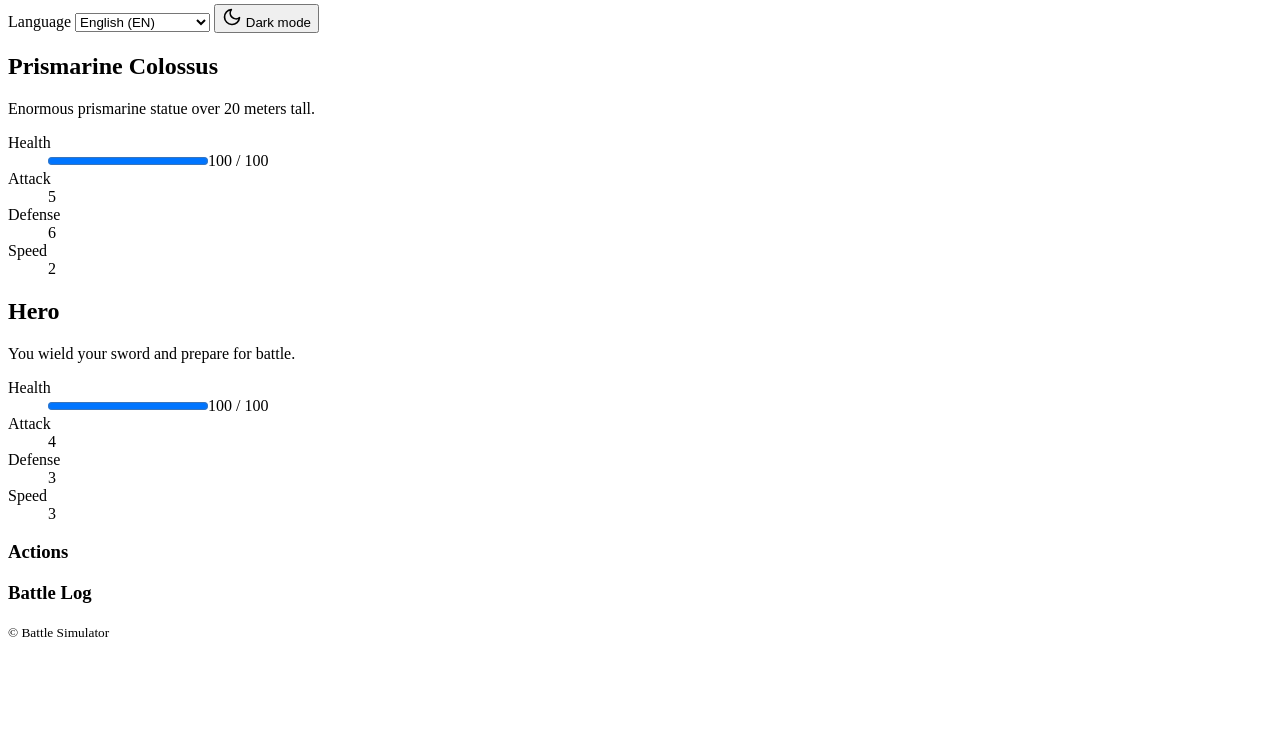
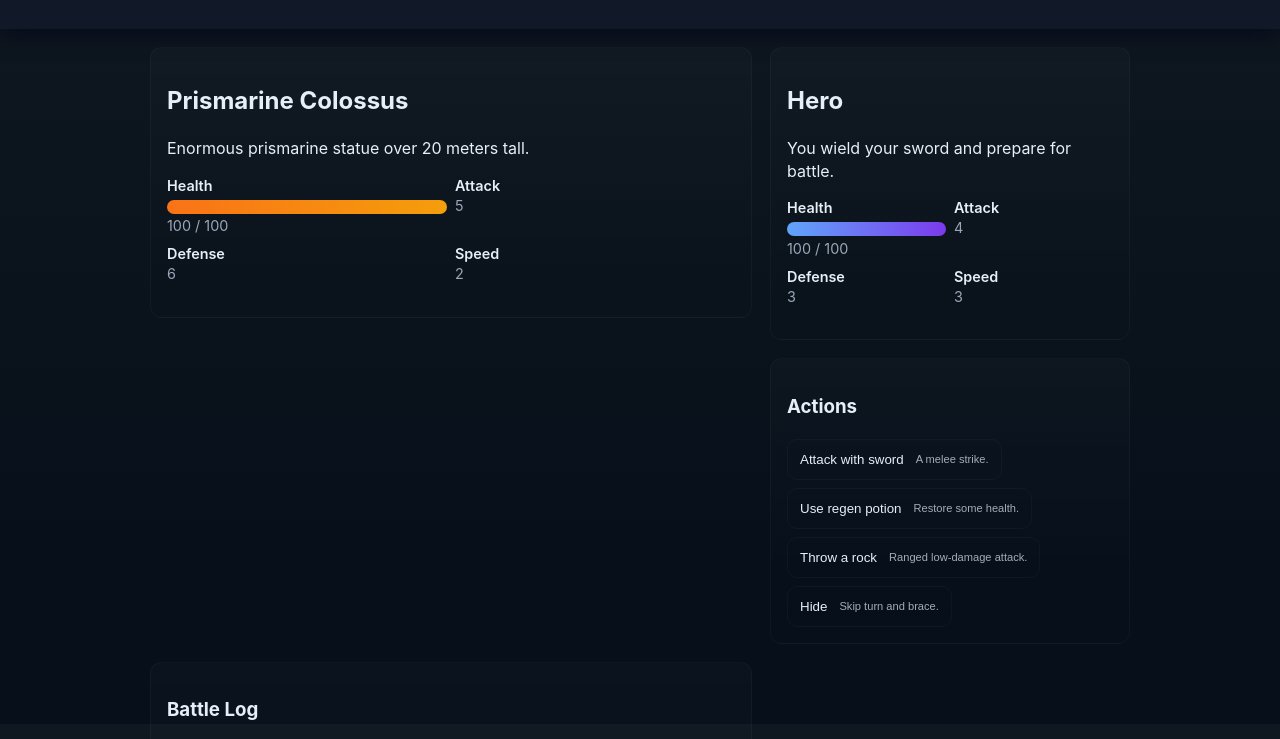
Before and after one commit to njtsb1/Moon_Battle_Simulator, a plain HTML site: page docs/index.html in a window 1280 px wide. Shown: the part 76-815 px from the top of the page. Drawn offline with Linux system fonts and the light colour scheme; the site is published under a folder, as on GitHub Pages, so addresses that start at the root find nothing.

Commit message:
updating files: index.html, script.js, and style.css.

```diff
--- a/docs/index.html
+++ b/docs/index.html
@@ -4,7 +4,7 @@
   <meta charset="utf-8" />
   <meta name="viewport" content="width=device-width,initial-scale=1" />
   <title>Battle Simulator</title>
-  <link rel="stylesheet" href="/docs/src/style.css" />
+  <link rel="stylesheet" href="./style.css" />
 </head>
 <body data-theme="dark">
   <header class="site-header" role="banner">
@@ -100,6 +100,6 @@
     </div>
   </footer>
 
-  <script src="/docs/src/script.js" defer></script>
+  <script src="./script.js" defer></script>
 </body>
 </html>
```
Also changed, not shown: docs/script.js (renamed from docs/src/script.js), docs/style.css (renamed from docs/src/style.css).
